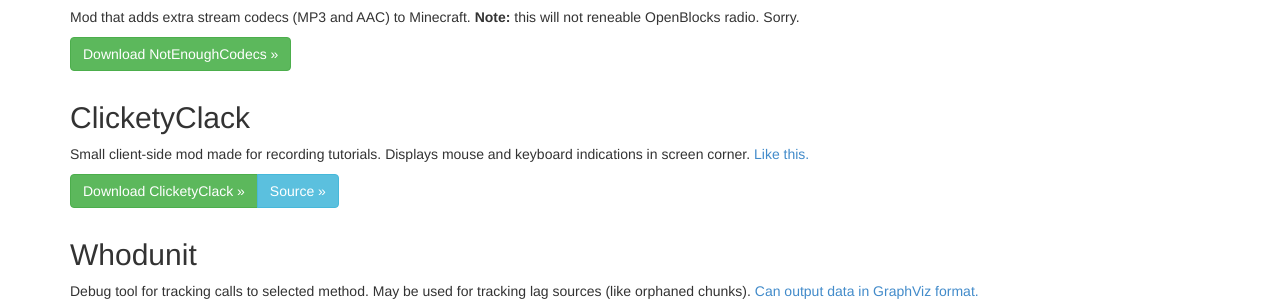
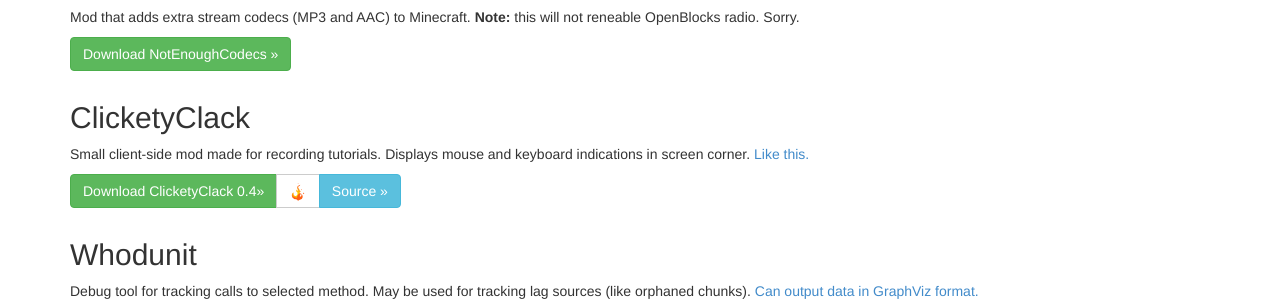
Before and after one commit to Jorch72/OpenModsInfo, a plain HTML site: page openmods.info/misc.html in a window 1280 px wide. Shown: the part 484-792 px from the top of the page. Drawn offline with nearby package versions, Linux system fonts and the light colour scheme.

Commit message:
Update ClicketyClack to recent version

```diff
--- a/openmods.info/misc.html
+++ b/openmods.info/misc.html
@@ -58,7 +58,8 @@
                     <h2>ClicketyClack</h2>
                     <p>Small client-side mod made for recording tutorials. Displays mouse and keyboard indications in screen corner. <a href="downloads/clickety-clack.png">Like this.</a></p>
                     <p class="btn-group">
-                        <a class="btn btn-success" href="downloads/ClicketyClack-1.7.10-0.2.jar" role="button" data-tracking="clickety_clack:download:mc17">Download ClicketyClack »</a>
+                        <a class="btn btn-success" href="downloads/ClicketyClack-1.7.10-0.4.jar" role="button" data-tracking="clickety_clack:download:mc17">Download ClicketyClack 0.4»</a>
+                        <a class="btn btn-default" href="http://www.curse.com/mc-mods/Minecraft/229844-clicketyclack" role="button" data-tracking="curse:jump:boq"><img src="images/curse.png" style="height: 1.25em;" alt="Curse"/></a>
                         <a class="btn btn-info" href="https://github.com/boq/ClicketyClack" role="button" data-tracking="github:jump:boq">Source »</a>
                     </p>
                 </div>
```
Also changed, not shown: 1 other file.
